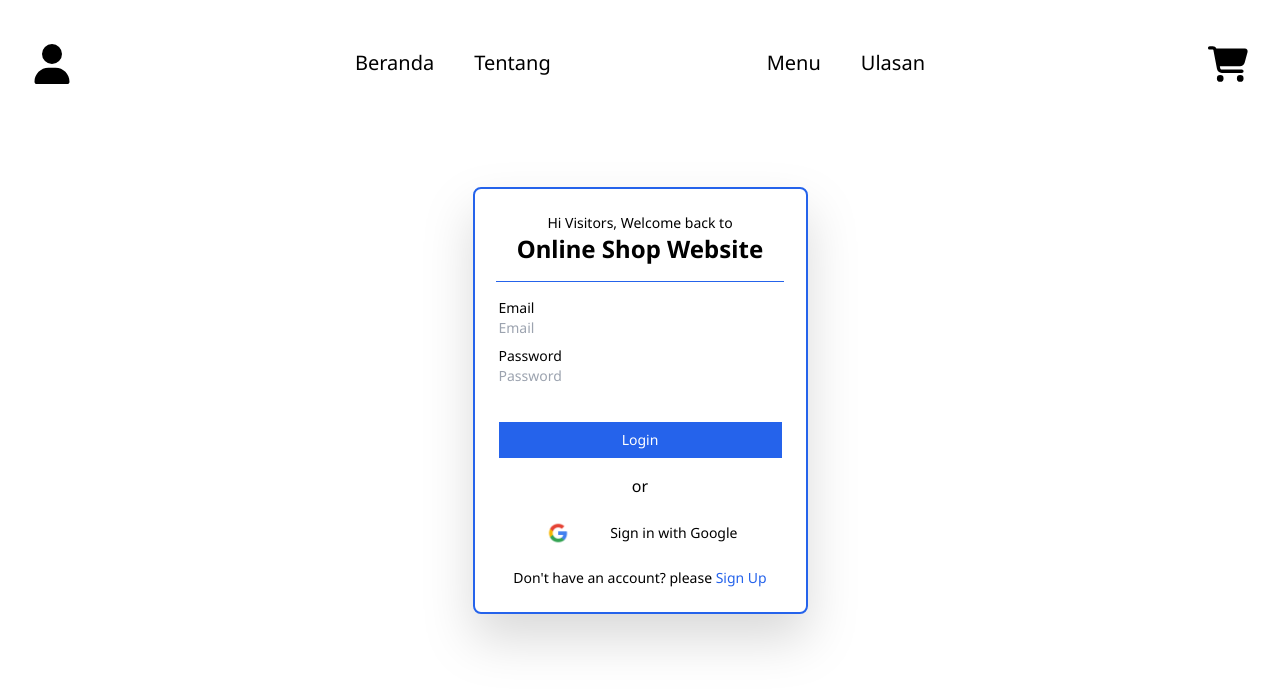
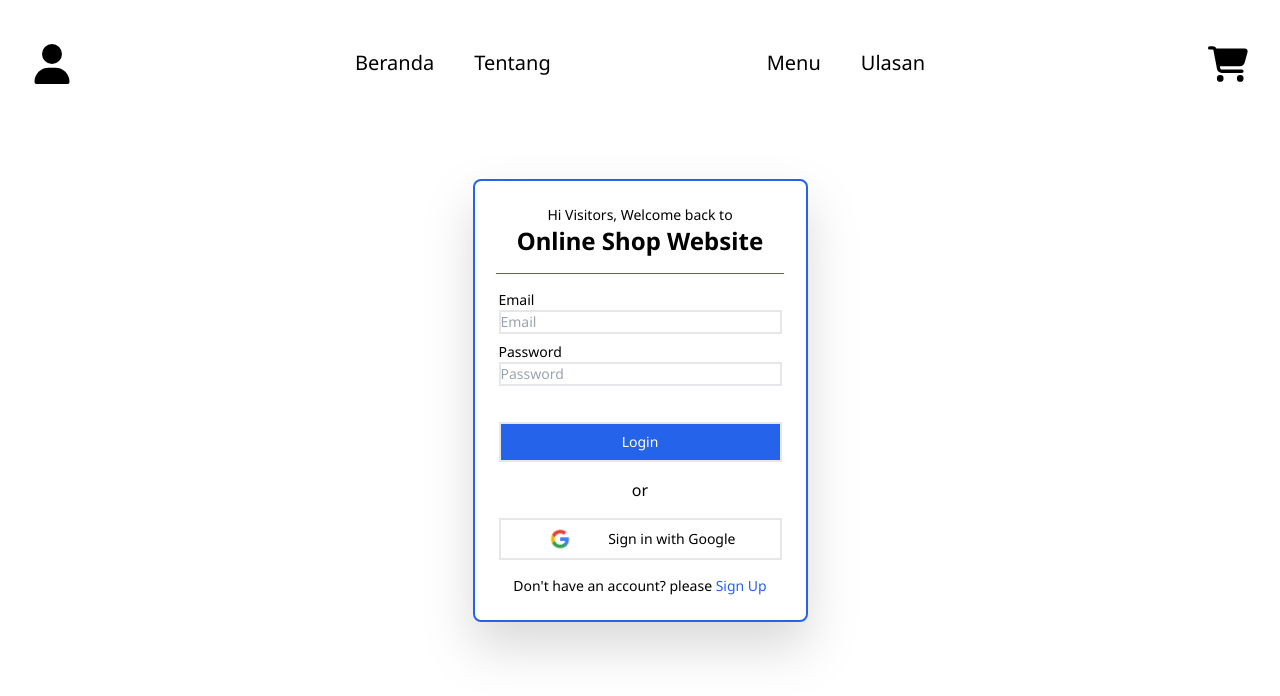
Before and after one commit to KadekPindra/toko-online, a Next.js app: page /auth/login in a window 1280 px wide. Shown: the top 696 px of the page. Built offline with nearby package versions, Linux system fonts and the light colour scheme.

Commit message:
fix: input and button

```diff
--- a/src/components/views/auth/login/index.tsx
+++ b/src/components/views/auth/login/index.tsx
@@ -65,7 +65,7 @@ const LoginView = () => {
           </Button>
 
           <p className="w-full flex items-center justify-center my-2">or</p>
-          <Button onClick={() => signIn('google', { callbackUrl, redirect: false })} type="button" color="default" variant="outlined" className="flex items-center text- justify-between px-11 py-1 border-slate-400">
+          <Button onClick={() => signIn('google', { callbackUrl, redirect: false })} type="button" color="default" variant="outlined" className="flex items-center text- justify-between px-11 py-1">
             <Image src="/google.png" alt="google" width={30} height={30} />
             <p>Sign in with Google</p>
           </Button>
--- a/src/shared-components/button/Button.tsx
+++ b/src/shared-components/button/Button.tsx
@@ -1,7 +1,7 @@
 type Buttontypes = {
     type: "button" | "submit" | "reset" | undefined;
     onClick?: () => void;
-    children: React.ReactNode;
+    children?: React.ReactNode;
     className?: string;
     variant?: "contained" | "text" | "outlined";
     color?: "default" | "primary" | "secondary" | "danger";
@@ -23,7 +23,7 @@ const Button = (props: Buttontypes) => {
 
     const outlined = "border bg-white";
     const outlinedOrange = `text-orange-800 border-orange-800 hover:border-orange-700 active:border-orange-900`;
-    const outlinedBlack = `text-black border-black hover:border-black active:border-black`;
+    const outlinedBlack = `text-black  border-gray-700 hover:border-black active:border-black`;
     const outlinedBlue = `text-blue-500 border-blue-500 hover:border-blue-600 active:border-blue-700`;
     const outlinedRed = `text-red-500 border-red-500 hover:border-red-600 active:border-red-700`;
 
@@ -58,7 +58,7 @@ const Button = (props: Buttontypes) => {
             type={type}
             onClick={onClick}
             >
-            <div className={`${styles.join(" ")} text-sm rounded-3xl transition ease-in-out duration-300 ${className} `}>
+            <div className={`${styles.join(" ")} border-2 text-sm rounded-3xl transition ease-in-out duration-300 ${className} `}>
               {children}
             </div>
           </button>
--- a/src/shared-components/input/Input.tsx
+++ b/src/shared-components/input/Input.tsx
@@ -1,20 +1,22 @@
-type Propstypes = {
+import React from "react";
+
+type Inputtypes = {
     label: string;
     type: string;
     placeholder: string;
     name: string;
-    classname?: string;
+    className?: string;
     children?: React.ReactNode;
 }
 
-const Input = (props : Propstypes) => {
-    const { label, name, type, placeholder, classname, children } = props;
+const Input = (props : Inputtypes) => {
+    const { label, name, type, placeholder, className, children } = props;
 
     return(
     <div className="flex flex-col gap-1">
         <label htmlFor={name} className="text-sm">{label}</label>
         <input
-            className={`border shadow-md placeholder:text-sm outline-blue-600 text-sm pl-3 border-gray-300 p-2 rounded-xl ${classname}`}
+            className={`border-2 rounded-xl shadow-md outline-blue-600 text-sm pl-3 border-gray-500 p-2 ${className}`}
             type={type}
             id={name}
             name={name}
@@ -26,4 +28,4 @@ const Input = (props : Propstypes) => {
     )
 }
 
-export default Input
+export default Input;
```
Also changed, not shown: package.json (+4 -4 lines), 1 other file (tests, documents, lock files or other folders).
